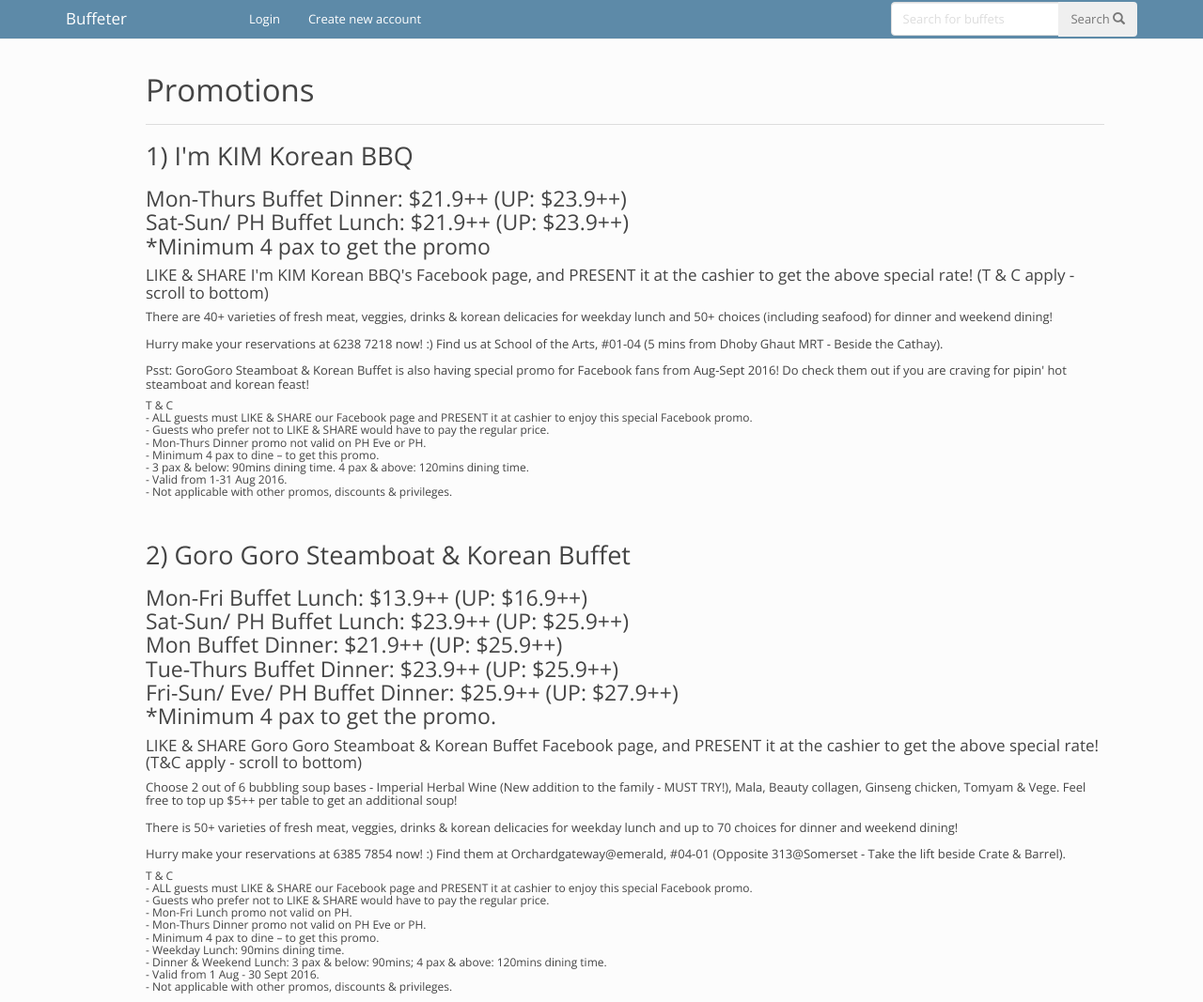
After one commit to leeyh20/buffeter, a Django app: page /buffet/promotions in a window 1280 px wide. The commit adds this page. Shown: the whole page at 94% size. Run offline with Django 3.2, Linux system fonts and the light colour scheme; some libraries are stand-ins or nearby versions.

Commit message:
added promotions page

```diff
--- a/buffetinfo/templates/buffetinfo/base.html
+++ b/buffetinfo/templates/buffetinfo/base.html
@@ -56,6 +56,8 @@
     {% block nav %}
     {% endblock %}
 
+
+
     <div class="collapse navbar-collapse navbar-top-member-collapse col-sm-8">
     <ul class="nav navbar-nav">
         {% if user.is_authenticated %}
--- a/buffetinfo/templates/buffetinfo/buffet_list.html
+++ b/buffetinfo/templates/buffetinfo/buffet_list.html
@@ -30,7 +30,7 @@
         <!-- <button type="submit" class="save btn" btn-default> Filter now!</button> -->
     </form>
                 <li class="divider"></li>
-                <li><a href="./bbs/board.php?bo_table=apache_tips">Promotions</a></li>
+                <li><a href="{% url 'buffet_promotions' %}">Promotions</a></li>
             </ul>
         </li>
     </ul>
--- /dev/null
+++ b/buffetinfo/templates/buffetinfo/buffet_promotions.html
@@ -0,0 +1,66 @@
+{% extends 'buffetinfo/base.html' %}
+
+
+{% block content %}
+
+<h1> Promotions </h1>
+
+<hr>
+
+<h2> 1) I'm KIM Korean BBQ </h2>
+
+<h3>Mon-Thurs Buffet Dinner: $21.9++ (UP: $23.9++)
+<br>Sat-Sun/ PH Buffet Lunch: $21.9++ (UP: $23.9++)
+<br>*Minimum 4 pax to get the promo
+</h3>
+
+<h4>LIKE &amp SHARE I'm KIM Korean BBQ's Facebook page, and PRESENT it at the cashier to get the above special rate! (T &amp C apply - scroll to bottom) </h4>
+
+<h5>There are 40+ varieties of fresh meat, veggies, drinks & korean delicacies for weekday lunch and 50+ choices (including seafood) for dinner and weekend dining!
+<br><br>
+Hurry make your reservations at 6238 7218 now! :) Find us at School of the Arts, #01-04 (5 mins from Dhoby Ghaut MRT - Beside the Cathay).
+<br><br>
+Psst: GoroGoro Steamboat & Korean Buffet is also having special promo for Facebook fans from Aug-Sept 2016! Do check them out if you are craving for pipin' hot steamboat and korean feast!
+</h5>
+
+<h6>T &amp C
+<br>- ALL guests must LIKE &amp SHARE our Facebook page and PRESENT it at cashier to enjoy this special Facebook promo.
+<br>- Guests who prefer not to LIKE &amp SHARE would have to pay the regular price.
+<br>- Mon-Thurs Dinner promo not valid on PH Eve or PH.
+<br>- Minimum 4 pax to dine – to get this promo.
+<br>- 3 pax &amp below: 90mins dining time. 4 pax &amp above: 120mins dining time.
+<br>- Valid from 1-31 Aug 2016.
+<br>- Not applicable with other promos, discounts &amp privileges.
+</h6>
+<br>
+<h2> 2) Goro Goro Steamboat & Korean Buffet</h2>
+
+<h3>Mon-Fri Buffet Lunch: $13.9++ (UP: $16.9++)
+<br>Sat-Sun/ PH Buffet Lunch: $23.9++ (UP: $25.9++)
+<br>Mon Buffet Dinner: $21.9++ (UP: $25.9++)
+<br>Tue-Thurs Buffet Dinner: $23.9++ (UP: $25.9++)
+<br>Fri-Sun/ Eve/ PH Buffet Dinner: $25.9++ (UP: $27.9++)
+<br>*Minimum 4 pax to get the promo. </h3>
+
+<h4>LIKE &amp SHARE Goro Goro Steamboat & Korean Buffet Facebook page, and PRESENT it at the cashier to get the above special rate! (T&ampC apply - scroll to bottom)</h4>
+
+<h5>Choose 2 out of 6 bubbling soup bases - Imperial Herbal Wine (New addition to the family - MUST TRY!), Mala, Beauty collagen, Ginseng chicken, Tomyam & Vege. Feel free to top up $5++ per table to get an additional soup!
+<br><br>
+There is 50+ varieties of fresh meat, veggies, drinks & korean delicacies for weekday lunch and up to 70 choices for dinner and weekend dining!
+<br><br>
+Hurry make your reservations at 6385 7854 now! :) Find them at Orchardgateway@emerald, #04-01 (Opposite 313@Somerset - Take the lift beside Crate & Barrel).</h5>
+
+<h6>
+T & C
+<br>- ALL guests must LIKE & SHARE our Facebook page and PRESENT it at cashier to enjoy this special Facebook promo.
+<br>- Guests who prefer not to LIKE & SHARE would have to pay the regular price.
+<br>- Mon-Fri Lunch promo not valid on PH.
+<br>- Mon-Thurs Dinner promo not valid on PH Eve or PH.
+<br>- Minimum 4 pax to dine – to get this promo.
+<br>- Weekday Lunch: 90mins dining time.
+<br>- Dinner & Weekend Lunch: 3 pax & below: 90mins; 4 pax & above: 120mins dining time.
+<br>- Valid from 1 Aug - 30 Sept 2016.
+<br>- Not applicable with other promos, discounts & privileges.
+</h6>
+
+{% endblock %}
--- a/buffetinfo/urls.py
+++ b/buffetinfo/urls.py
@@ -14,5 +14,6 @@ urlpatterns = [
     url(r'^review/(?P<pk>\d+)/approve/$', views.review_approve, name='review_approve'),
 	url(r'^review/(?P<pk>\d+)/remove/$', views.review_remove, name='review_remove'),
     url(r'^buffet/search/(?P<pk>.*)/$', views.buffet_search, name='buffet_search'),
+    url(r'^buffet/promotions', views.buffet_promotions, name='buffet_promotions'),
 
 ]
--- a/buffetinfo/views.py
+++ b/buffetinfo/views.py
@@ -153,3 +153,6 @@ def review_remove(request, pk):
 
     review.delete()
     return redirect('buffetinfo.views.buffet_detail', pk=review.buffet.pk)
+
+def buffet_promotions(request):
+    return render(request, 'buffetinfo/buffet_promotions.html')
```
Also changed, not shown: db.sqlite3.
